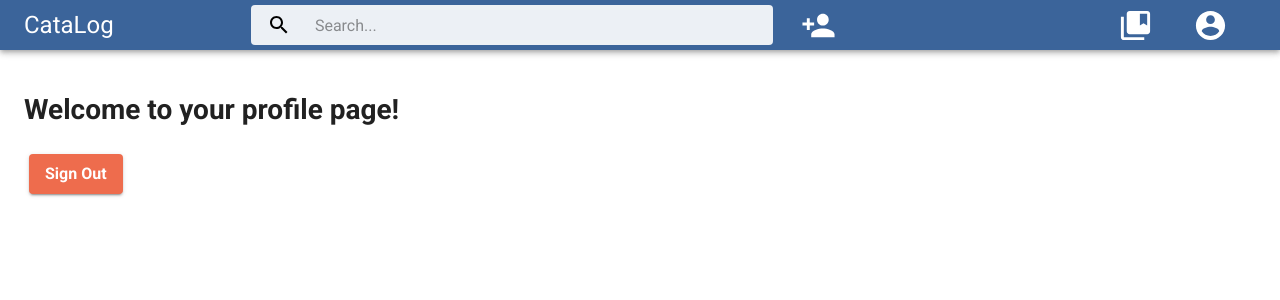
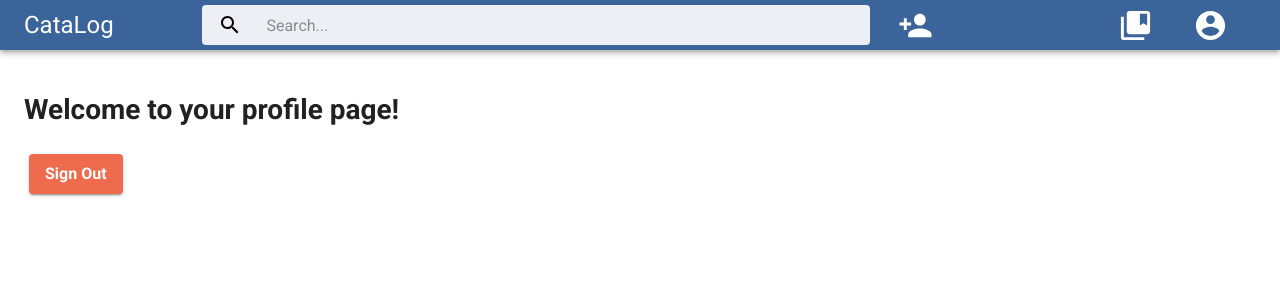
Before and after one commit to bawses/it-project-crm, a Next.js app: page /profile in a window 1280 px wide. Shown: the top 300 px of the page. Built offline with nearby package versions, Linux system fonts and the light colour scheme; no server answers; sample sign-in values are in the browser's storage; a web font is replaced by a local one.

Commit message:
Created three files - Searchbar, SearchResultRow, SearchResultTable

```diff
--- a/components/navLayout/Navbar.tsx
+++ b/components/navLayout/Navbar.tsx
@@ -3,13 +3,12 @@ import { Typography, AppBar, Toolbar, InputBase, IconButton } from "@material-ui
 import { COLORS } from "../../lib/Colors";
 import { createStyles, alpha, Theme, makeStyles, useTheme } from '@material-ui/core/styles';
 import useMediaQuery from "@material-ui/core/useMediaQuery";
+import { useRouter } from "next/router";
+import Searchbar from "./Searchbar";
 
-// MaterialUI Icons
 import AccountCircleIcon from "@material-ui/icons/AccountCircle";
 import CollectionsBookmarkIcon from "@material-ui/icons/CollectionsBookmark";
 import PersonAddIcon from "@material-ui/icons/PersonAdd";
-import SearchIcon from "@material-ui/icons/Search";
-import { useRouter } from "next/router";
 
 const useStyles = makeStyles((theme: Theme) =>
   createStyles({
@@ -23,51 +22,6 @@ const useStyles = makeStyles((theme: Theme) =>
     title: {
       [theme.breakpoints.up("xs")]: {
         flexGrow: 0.5,
-      },
-    },
-    search: {
-      position: "relative",
-      borderRadius: theme.shape.borderRadius,
-      backgroundColor: alpha(theme.palette.common.white, 0.9),
-      "&:hover": {
-        backgroundColor: alpha(theme.palette.common.white, 1),
-      },
-      marginRight: theme.spacing(2),
-      width: "100%",
-      marginLeft: theme.spacing(2),
-      [theme.breakpoints.up("sm")]: {
-        marginLeft: theme.spacing(2),
-        width: "auto",
-      },
-    },
-    searchIcon: {
-      [theme.breakpoints.down("sm")]: {
-        padding: theme.spacing(0, 1),
-      },
-
-      padding: theme.spacing(0, 2),
-      height: "100%",
-      position: "absolute",
-      pointerEvents: "none",
-      display: "flex",
-      alignItems: "center",
-      justifyContent: "center",
-      color: COLORS.black,
-    },
-    inputInput: {
-      [theme.breakpoints.down("sm")]: {
-        padding: theme.spacing(1, 1, 1, 2.25),
-      },
-      padding: theme.spacing(1, 1, 1, 0),
-      // vertical padding + font size from searchIcon
-      paddingLeft: `calc(1em + ${theme.spacing(4)}px)`,
-      marginLeft: theme.spacing(2),
-      color: COLORS.black,
-      transition: theme.transitions.create("width"),
-      width: "100%",
-      height: "2.75ch",
-      [theme.breakpoints.up("md")]: {
-        width: "50ch",
       },
     },
     sectionDesktop: {
@@ -116,28 +70,7 @@ export default function Navbar({ pageType = "personal" }: NavbarProps) {
           </Typography>
 
           {/* search bar */}
-          <div className={classes.search}>
-            <div className={classes.searchIcon}>
-              <SearchIcon />
-            </div>
-            {isMobile ? (
-              <InputBase
-                placeholder="Search... (press Enter)"
-                classes={{
-                  input: classes.inputInput,
-                }}
-                inputProps={{ "aria-label": "search" }}
-              />
-            ) : (
-              <InputBase
-                placeholder="Search..."
-                classes={{
-                  input: classes.inputInput,
-                }}
-                inputProps={{ "aria-label": "search" }}
-              />
-            )}
-          </div>
+          <Searchbar/>
 
           {/* icons */}
           {isMobile ? (
--- /dev/null
+++ b/components/navLayout/SearchResultTable.tsx
@@ -0,0 +1,35 @@
+import { FormLabelBaseProps, Paper, Table, TableBody, TableContainer } from '@material-ui/core';
+import SearchResultRow from './SearchResultRow';
+import { IUser } from '../../lib/DataTypes';
+
+export type IdToProfileMap = Record<string, IUser>
+
+interface SearchResultTableProps {
+  searchResults: IUser[],
+  handleRowButtonClick: (target: IUser) => Promise<boolean>
+  idToProfileMap?: IdToProfileMap
+}
+
+export default function SearchResultsTable({ searchResults, handleRowButtonClick, idToProfileMap }: SearchResultTableProps ) {
+  const rows: JSX.Element[] = []
+  for (const profile of searchResults) {
+
+    const key = profile._id || profile.name.firstName
+    rows.push(
+      <SearchResultRow
+        key={key}
+        profile={profile}
+      />
+    )
+  }
+
+  return (
+    <TableContainer component={Paper}>
+      <Table>
+        <TableBody>
+          {rows}
+        </TableBody>
+      </Table>
+    </TableContainer>
+  )
+}
--- /dev/null
+++ b/components/navLayout/Searchbar.tsx
@@ -0,0 +1,134 @@
+import React, { useState } from 'react';
+import { COLORS } from "../../lib/Colors";
+import { DataType, IUser } from "../../lib/DataTypes";
+import SearchResultTable from './SearchResultTable';
+import {searchUsersByName } from "../../api_client/UserQueries"
+import { InputBase } from "@material-ui/core";
+import { createStyles, alpha, Theme, makeStyles, useTheme } from '@material-ui/core/styles';
+import useMediaQuery from "@material-ui/core/useMediaQuery";
+import { useRouter } from "next/router";
+
+
+// MaterialUI Icons
+import SearchIcon from "@material-ui/icons/Search";
+
+const useStyles = makeStyles((theme: Theme) =>
+  createStyles({
+    root: {
+      flexGrow: 1,
+    },
+
+    search: {
+      position: "relative",
+      borderRadius: theme.shape.borderRadius,
+      backgroundColor: alpha(theme.palette.common.white, 0.9),
+      "&:hover": {
+        backgroundColor: alpha(theme.palette.common.white, 1),
+      },
+
+
+      [theme.breakpoints.down("xs")]: {
+        marginLeft: theme.spacing(1),
+        marginRight: theme.spacing(1),
+        width: "95%",
+      },
+
+      [theme.breakpoints.up("sm")]: {
+        marginLeft: theme.spacing(2),
+        marginRight: theme.spacing(2),
+        width: "auto",
+      },
+    },
+    searchIcon: {
+      [theme.breakpoints.down("sm")]: {
+        padding: theme.spacing(0, 1),
+      },
+
+      padding: theme.spacing(0, 2),
+      height: "100%",
+      position: "absolute",
+      pointerEvents: "none",
+      display: "flex",
+      alignItems: "center",
+      justifyContent: "center",
+      color: COLORS.black,
+    },
+    inputInput: {
+      [theme.breakpoints.down("sm")]: {
+        padding: theme.spacing(1, 1, 1, 2.25),
+      },
+      padding: theme.spacing(1, 1, 1, 0),
+      // vertical padding + font size from searchIcon
+      paddingLeft: `calc(1em + ${theme.spacing(4)}px)`,
+      marginLeft: theme.spacing(2),
+      color: COLORS.black,
+      transition: theme.transitions.create("width"),
+      width: "100%",
+      height: "2.75ch",
+      [theme.breakpoints.up("md")]: {
+        width: "50ch",
+      },
+    },
+
+  })
+);
+
+type SearchbarProps = {
+  pageType?: string;
+};
+
+export default function Searchbar({ pageType = "personal" }: SearchbarProps) {
+  const classes = useStyles();
+  const theme = useTheme<Theme>();
+  const isMobile = useMediaQuery(theme.breakpoints.down("xs"));
+  const [searchString, setSearchString] = useState<string>("");
+  const [predictiveResults, setPredictiveResults] = useState<IUser[]>();
+  const router = useRouter();
+
+  async function handleNewSearchString(newSearchString: string) {
+    setSearchString(newSearchString);
+    console.log(newSearchString);
+    try {
+      const fetchedPredictions = await searchUsersByName(searchString);
+      setPredictiveResults(fetchedPredictions);
+      displayPredictiveResults(predictiveResults);
+    } catch (e) {
+      // TODO: Display error to user on webpage
+      console.log(e);
+    }
+  }
+
+  function displayPredictiveResults(results: IUser[] | undefined) {
+    console.log("Hello");
+  }
+
+  return (
+    <div className={classes.root}>
+          {/* search bar */}
+          <div className={classes.search}>
+            <div className={classes.searchIcon}>
+              <SearchIcon />
+            </div>
+            {isMobile ? (
+              <InputBase
+                placeholder="Search..."
+                classes={{
+                  input: classes.inputInput
+                }}
+                onChange={(event) => handleNewSearchString(event.target.value)}
+                inputProps={{ "aria-label": "search" }}
+              />
+            ) : (
+              <InputBase
+                placeholder="Search..."
+                classes={{
+                  input: classes.inputInput
+                }}
+                onChange={(event) => handleNewSearchString(event.target.value)}
+                inputProps={{ "aria-label": "search" }}
+              />
+            )}
+          </div>
+    </div>
+  );
+}
```
Also changed, not shown: components/navLayout/SearchResultRow.tsx (added, +54 -0 lines).
